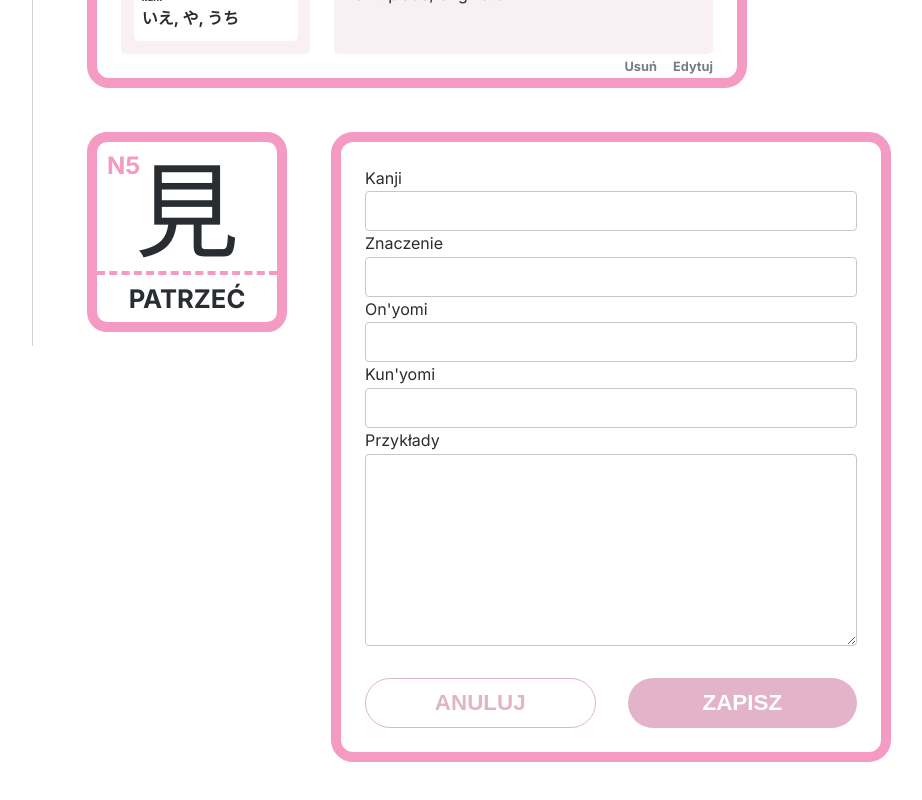
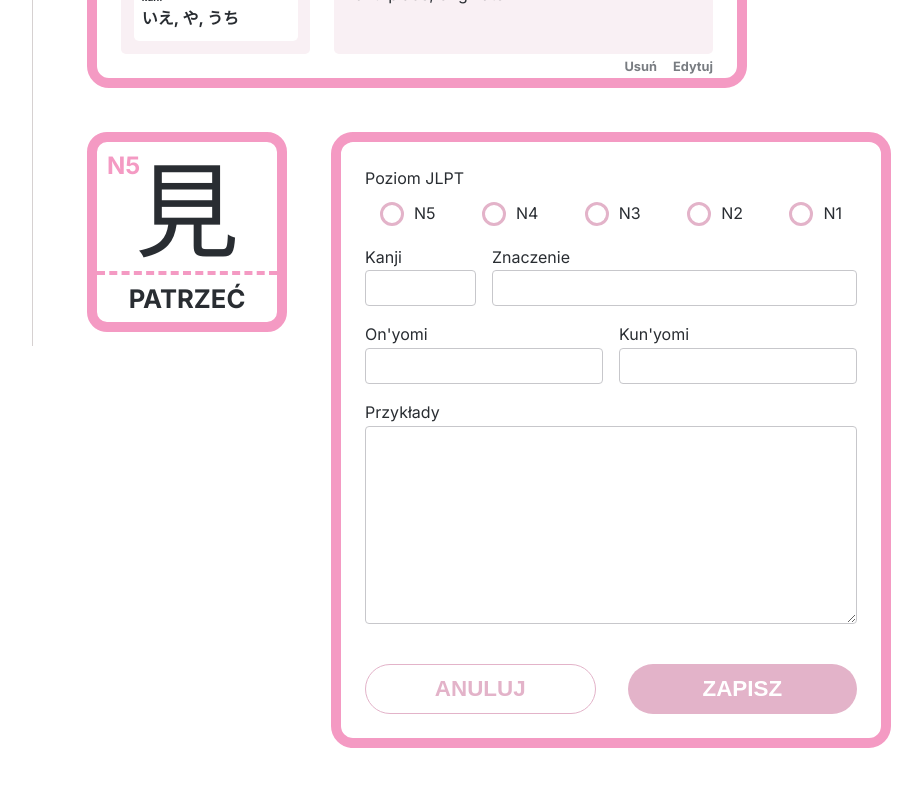
Before and after one commit to MissUsagi/jplearning_app, a Vue app in the folder jp_app/: page / in a window 1280 px wide. Shown: the part 454-1254 px from the top of the page, without its empty margins (159-1081 px from the left). Built offline with nearby package versions, Linux system fonts and the light colour scheme.

Commit message:
kanji form input events

```diff
--- a/jp_app/src/components/UI/BaseButton.vue
+++ b/jp_app/src/components/UI/BaseButton.vue
@@ -1,10 +1,15 @@
 <template>
-  <button class="btn" type="button">{{ btnTxt }}</button>
+  <button class="btn" type="button" @click="clickEventHandler">{{ btnTxt }}</button>
 </template>
 
 <script>
 export default {
-  props: ['btnTxt']
+  props: ['btnTxt'],
+  methods: {
+    clickEventHandler() {
+      this.$emit('clickEvent')
+    }
+  }
 }
 </script>
 
@@ -12,17 +17,24 @@
 .btn {
   height: 50px;
   width: 100%;
-  background-color: var(--c-kanji-primary-m);
-  border: none;
   border-radius: 25px;
-  color: white;
   font-size: 1.4rem;
   text-transform: uppercase;
   font-weight: bold;
+
+  &.primary {
+    background-color: var(--c-kanji-primary-m);
+    color: white;
+    border: none;
+  }
   &.outline {
     background-color: white;
     color: var(--c-kanji-primary-m);
     border: 1px solid var(--c-kanji-primary-m);
   }
+
+  &:hover {
+    font-size: 1.6rem;
+  }
 }
 </style>
--- /dev/null
+++ b/jp_app/src/components/UI/BaseInput.vue
@@ -0,0 +1,45 @@
+<template>
+  <div class="input-group">
+    <label>{{ label }}</label>
+    <input :type="type" @blur="inputEventHandler" />
+  </div>
+</template>
+
+<script>
+export default {
+  props: ['label', 'type'],
+  emits: ['inputEvent'],
+  data() {
+    return {
+      inputValue: ''
+    }
+  },
+  methods: {
+    inputEventHandler(e) {
+      const inputValue = e.target.value
+      this.$emit('inputEvent', inputValue)
+    }
+  }
+}
+</script>
+
+<style scoped lang="scss">
+.input-group {
+  display: flex;
+  flex-direction: column;
+  padding: 0.5rem 0;
+  input {
+    padding: 5px 10px;
+    font-size: 1.3rem;
+    border: 1px solid var(--input-border);
+    border-radius: 4px;
+  }
+  input[type='text'] {
+    height: 40px;
+  }
+  label {
+    font-size: 1rem;
+    font-weight: medium;
+  }
+}
+</style>
--- /dev/null
+++ b/jp_app/src/components/UI/BaseRadioBtn.vue
@@ -0,0 +1,61 @@
+<template>
+  <label :for="id" class="custom-radio-btn">
+    <input
+      type="radio"
+      :id="id"
+      :name="name"
+      :value="value"
+      @change="$emit('changeEvent', $event.target.value)"
+    />
+    <span class="checkmark"> {{ label }} </span>
+  </label>
+</template>
+
+<script>
+export default {
+  props: ['id', 'name', 'value', 'label'],
+  emits: ['changeEvent']
+}
+</script>
+
+<style scoped lang="scss">
+input[type='radio'] {
+  display: none;
+  &:checked + span {
+    background-color: var(--c-kanji-primary-l);
+    &:before {
+      box-shadow: inset 0 0 0 5px var(--c-kanji-primary-m);
+      background-color: white;
+    }
+  }
+}
+label {
+  display: block;
+  cursor: pointer;
+  white-space: nowrap;
+  font-weight: 500;
+  text-transform: capitalize;
+  span {
+    display: inline-flex;
+    align-items: center;
+    text-align: center;
+    padding: 10px;
+    margin: 0 5px;
+    border-radius: 20px;
+    transition: 0.25s ease;
+    &:hover {
+      background-color: var(--c-kanji-primary-l);
+    }
+    &::before {
+      content: '';
+      background-color: white;
+      border: 3px solid var(--c-kanji-primary-m);
+      width: 24px;
+      height: 24px;
+      border-radius: 50%;
+      margin-right: 10px;
+      transition: 0.25s ease;
+    }
+  }
+}
+</style>
--- /dev/null
+++ b/jp_app/src/components/UI/BaseTextarea.vue
@@ -0,0 +1,39 @@
+<template>
+  <div class="input-group">
+    <label :for="id">{{ label }}</label>
+    <textarea :id="id" :rows="rows" :cols="cols" @blur="inputEventHandler" />
+  </div>
+</template>
+
+<script>
+export default {
+  props: ['label', 'id', 'cols', 'rows'],
+  methods: {
+    inputEventHandler(e) {
+      const inputValue = e.target.value
+      this.$emit('inputEvent', inputValue)
+    }
+  }
+}
+</script>
+
+<style scoped lang="scss">
+.input-group {
+  display: flex;
+  flex-direction: column;
+  padding: 0.5rem 0;
+  textarea {
+    padding: 8px 10px;
+    font-size: 1rem;
+    border: 1px solid var(--input-border);
+    border-radius: 4px;
+  }
+  textarea {
+    resize: vertical;
+  }
+  label {
+    font-size: 1rem;
+    font-weight: medium;
+  }
+}
+</style>
--- a/jp_app/src/components/forms/KanjiForm.vue
+++ b/jp_app/src/components/forms/KanjiForm.vue
@@ -1,54 +1,105 @@
 <template>
   <base-card width="540px">
-    <div class="input-group">
-      <label>Kanji</label>
-      <input type="text" />
+    <div>
+      <span>Poziom JLPT</span>
+      <div class="flex-row">
+        <base-radio-btn
+          v-for="(level, index) in jlptLevels"
+          :key="index + level"
+          :id="level"
+          :value="level"
+          :label="level"
+          name="jlpt"
+          @changeEvent="onInput($event, 'kanjiLvl')"
+        />
+      </div>
     </div>
-    <div class="input-group">
-      <label for="">Znaczenie</label>
-      <input type="text" />
+    <div class="grid-container">
+      <base-input class="grid-item1" label="Kanji" @inputEvent="onInput($event, 'kanji')" />
+      <base-input class="grid-item2" label="Znaczenie" @inputEvent="onInput($event, 'meanings')" />
+      <base-input class="grid-item3" label="On'yomi" @inputEvent="onInput($event, 'onReadings')" />
+      <base-input
+        class="grid-item4"
+        label="Kun'yomi"
+        @inputEvent="onInput($event, 'kunReadings')"
+      />
+      <base-textarea
+        class="grid-item5"
+        label="Przykłady"
+        id="kanji"
+        rows="10"
+        @inputEvent="onInput($event, 'description')"
+      />
     </div>
-    <div class="input-group">
-      <label for="">On'yomi</label>
-      <input type="text" />
-    </div>
-    <div class="input-group">
-      <label for="">Kun'yomi</label>
-      <input type="text" />
-    </div>
-    <div class="input-group">
-      <label for="">Przykłady</label>
-      <textarea id="w3review" name="w3review" rows="10" />
-    </div>
-    <!-- Przyciski -->
     <div class="buttons">
       <base-button btnTxt="Anuluj" className="btn outline" />
-      <base-button btnTxt="Zapisz" className="btn" />
+      <base-button btnTxt="Zapisz" className="btn primary" @clickEvent="onSave" />
     </div>
   </base-card>
 </template>
 
+<script>
+import BaseRadioBtn from '../UI/BaseRadioBtn.vue'
+export default {
+  components: { BaseRadioBtn },
+  data() {
+    return {
+      jlptLevels: ['n5', 'n4', 'n3', 'n2', 'n1'],
+      inputLabels: ['Kanji', 'Znaczenie', "On'yomi", "On'yomi"],
+      newKanji: {
+        id: '',
+        isDifficult: false,
+        kanjiLvl: '',
+        kanji: '',
+        meanings: '',
+        onReadings: '',
+        kunReadings: '',
+        description: ''
+      }
+    }
+  },
+  methods: {
+    onSave() {
+      console.log(this.newKanji)
+    },
+    onInput(value, tab) {
+      this.newKanji[tab] = value
+    }
+  }
+}
+</script>
+
 <style scoped lang="scss">
-.input-group {
+.grid-container {
+  display: grid;
+  width: 100%;
+  grid-template-columns: repeat(4, minmax(0, 1fr));
+  gap: 0 1rem;
+  grid-template-areas:
+    'grid-item1 grid-item2 grid-item2 grid-item2'
+    'grid-item3 grid-item3 grid-item4 grid-item4'
+    'grid-item5 grid-item5 grid-item5 grid-item5';
+}
+.grid-item1 {
+  grid-area: grid-item1;
+}
+.grid-item2 {
+  grid-area: grid-item2;
+}
+.grid-item3 {
+  grid-area: grid-item3;
+}
+.grid-item4 {
+  grid-area: grid-item4;
+}
+.grid-item5 {
+  grid-area: grid-item5;
+}
+.flex-row {
   display: flex;
-  flex-direction: column;
-  input,
-  textarea {
-    padding: 5px 10px;
-    font-size: 1rem;
-    border: 1px solid var(--input-border);
-    border-radius: 4px;
-  }
-  input[type='text'] {
-    height: 40px;
-  }
-  textarea {
-    resize: vertical;
-  }
-  label {
-    font-size: 1rem;
-    font-weight: medium;
-  }
+  flex-direction: row;
+  align-items: center;
+  justify-content: space-between;
 }
 
 .buttons {
--- a/jp_app/src/main.js
+++ b/jp_app/src/main.js
@@ -4,6 +4,9 @@
 import App from './App.vue'
 import BaseCard from './components/UI/BaseCard.vue'
 import BaseButton from './components/UI/BaseButton.vue'
+import BaseRadioBtn from './components/UI/BaseRadioBtn.vue'
+import BaseInput from './components/UI/BaseInput.vue'
+import BaseTextarea from './components/UI/BaseTextarea.vue'
 import router from './router'
 
 import './assets/main.css'
@@ -13,6 +16,9 @@
 app.use(createPinia())
 app.component('base-card', BaseCard)
 app.component('base-button', BaseButton)
+app.component('base-radio-btn', BaseRadioBtn)
+app.component('base-input', BaseInput)
+app.component('base-textarea', BaseTextarea)
 // app.use(router)
 
 app.mount('#app')
```
